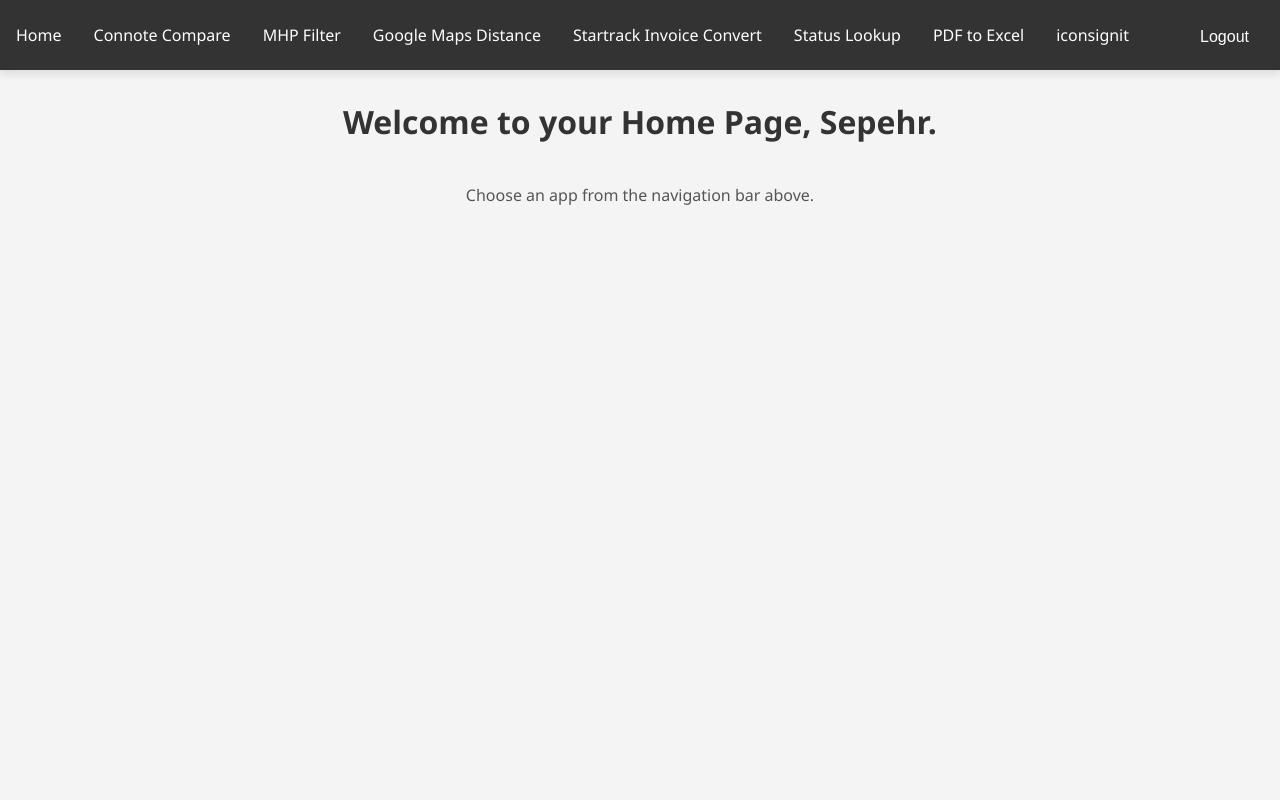
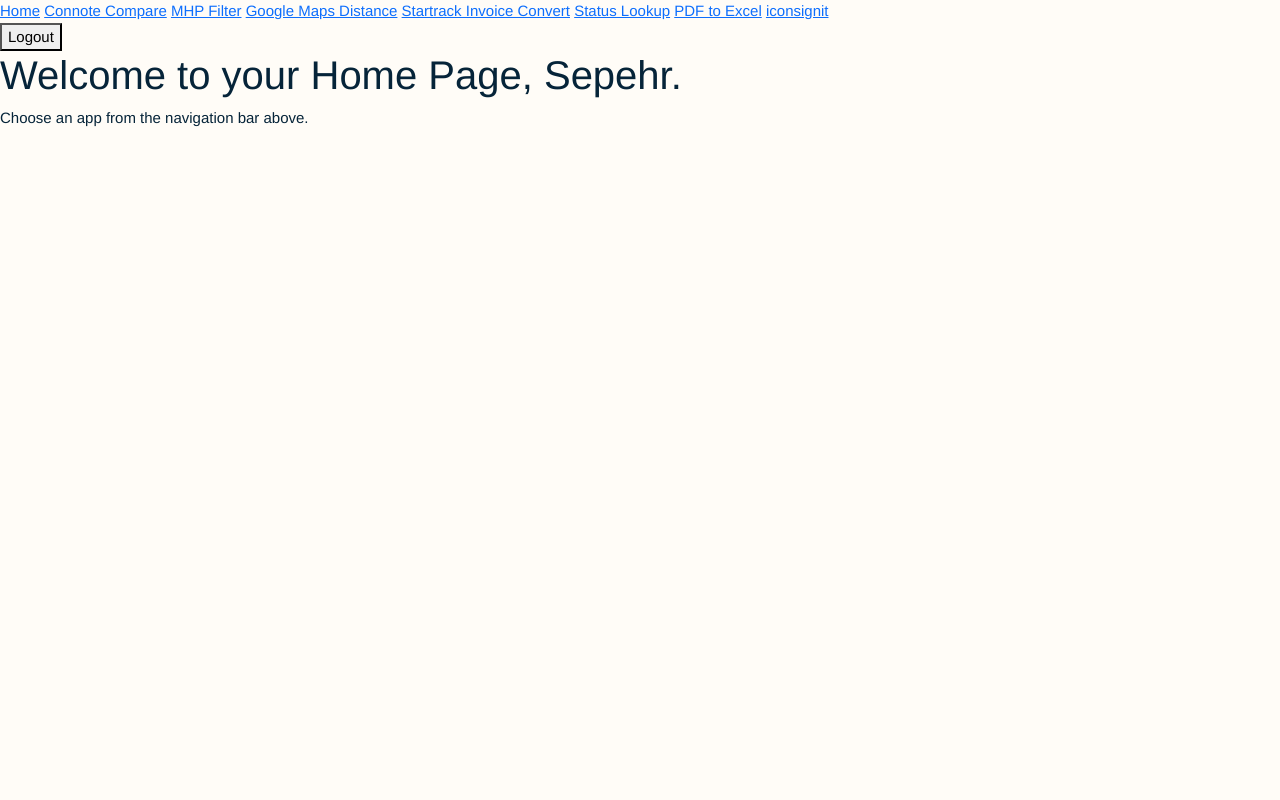
Before and after one commit to sepehrmoghani/tsa_project, a Django app: page / in a window 1280 px wide. Run offline with Django 4.2, Linux system fonts and the light colour scheme; a user stored in the database is signed in; some libraries are stand-ins or nearby versions.

Commit message:
Update home.html

```diff
--- a/tsa_project/templates/home.html
+++ b/tsa_project/templates/home.html
@@ -1,76 +1,18 @@
 <!DOCTYPE html>
 <html lang="en">
 <head>
-    <meta charset="UTF-8">
-    <meta name="viewport" content="width=device-width, initial-scale=1.0">
-    <title>Home Page | BadBunch.com.au</title>
-    <!-- Favicon link -->
-    <link rel="icon" href="/home/ubuntu/static/favicon.ico" type="image/x-icon">
-
-    <style>
-        body {
-            font-family: 'Segoe UI', Tahoma, Geneva, Verdana, sans-serif;
-            margin: 0;
-            padding: 0;
-            display: flex;
-            flex-direction: column;
-            align-items: center;
-            min-height: 100vh;
-            background-color: #f4f4f4;
-        }
-
-        nav {
-            background-color: #333;
-            overflow: hidden;
-            width: 100%;
-            padding: 10px 0;
-            box-shadow: 0 4px 8px rgba(0, 0, 0, 0.1);
-        }
-
-        nav a {
-            float: left;
-            display: block;
-            color: white;
-            text-align: center;
-            padding: 14px 16px;
-            text-decoration: none;
-            transition: background-color 0.3s ease;
-        }
-
-        nav a:hover {
-            background-color: #555;
-        }
-
-        nav form {
-            float: right;
-            margin-top: 8px;
-            margin-right: 16px;
-        }
-
-        form button {
-            background-color: #333;
-            color: white;
-            border: none;
-            padding: 10px 15px;
-            cursor: pointer;
-            transition: background-color 0.3s ease;
-            font-size: 16px;
-        }
-
-        form button:hover {
-            background-color: #555;
-        }
-
-        h1 {
-            margin-top: 30px;
-            color: #333;
-        }
-
-        p {
-            margin: 20px;
-            color: #555;
-        }
-    </style>
+    <meta charset="utf-8">
+    <meta http-equiv="X-UA-Compatible" content="IE=edge">
+    <meta name="viewport" content="width=device-width, initial-scale=1">
+    <title>Badbunch | Home Page</title>
+	<link rel="shortcut icon" href="favicon.ico" type="image/x-icon">
+	<link rel="icon" href="favicon.ico" type="image/x-icon">
+    <link href="<link rel="preconnect" href="https://fonts.googleapis.com">
+	<link rel="preconnect" href="https://fonts.gstatic.com" crossorigin>
+	<link href="https://fonts.googleapis.com/css2?family=EB+Garamond&display=swap" rel="stylesheet">
+    <link rel="stylesheet" href="libs/font-awesome/css/font-awesome.min.css">
+    <link href="css/bootstrap.min.css" rel="stylesheet">
+    <link href="css/styles.css" rel="stylesheet">
 </head>
 <body>
     <nav>
```
